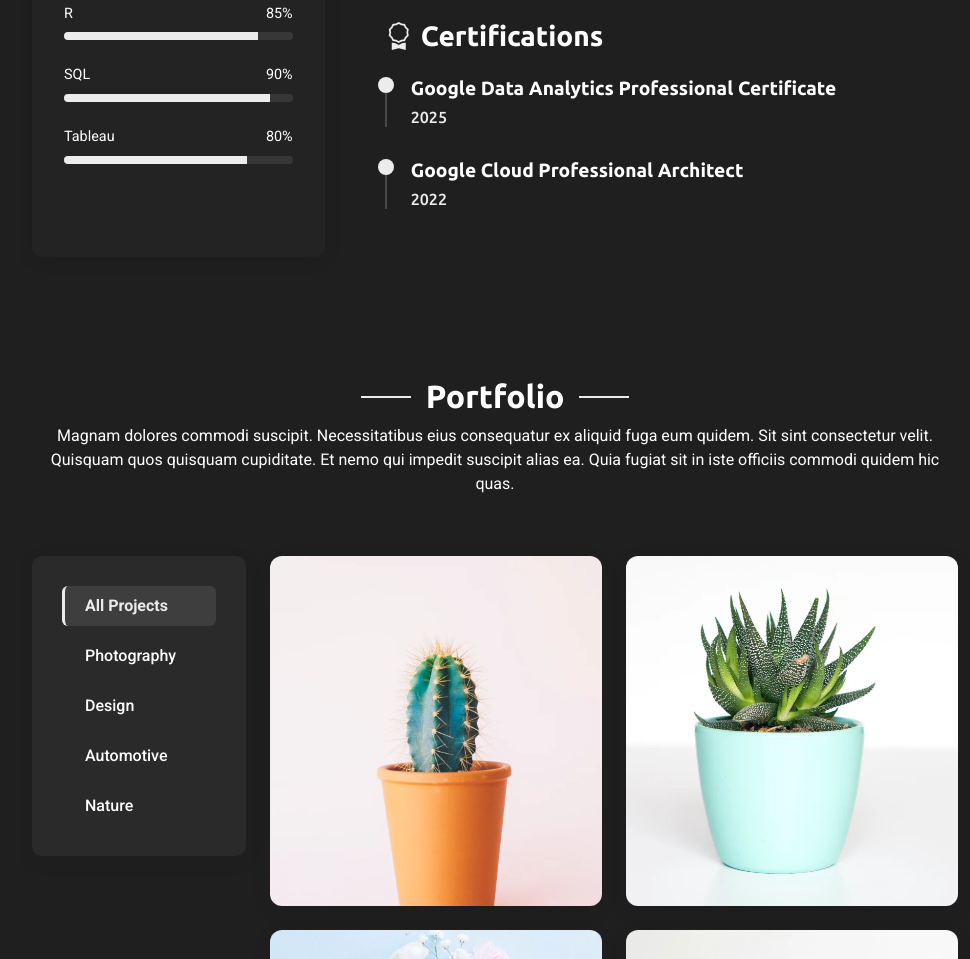
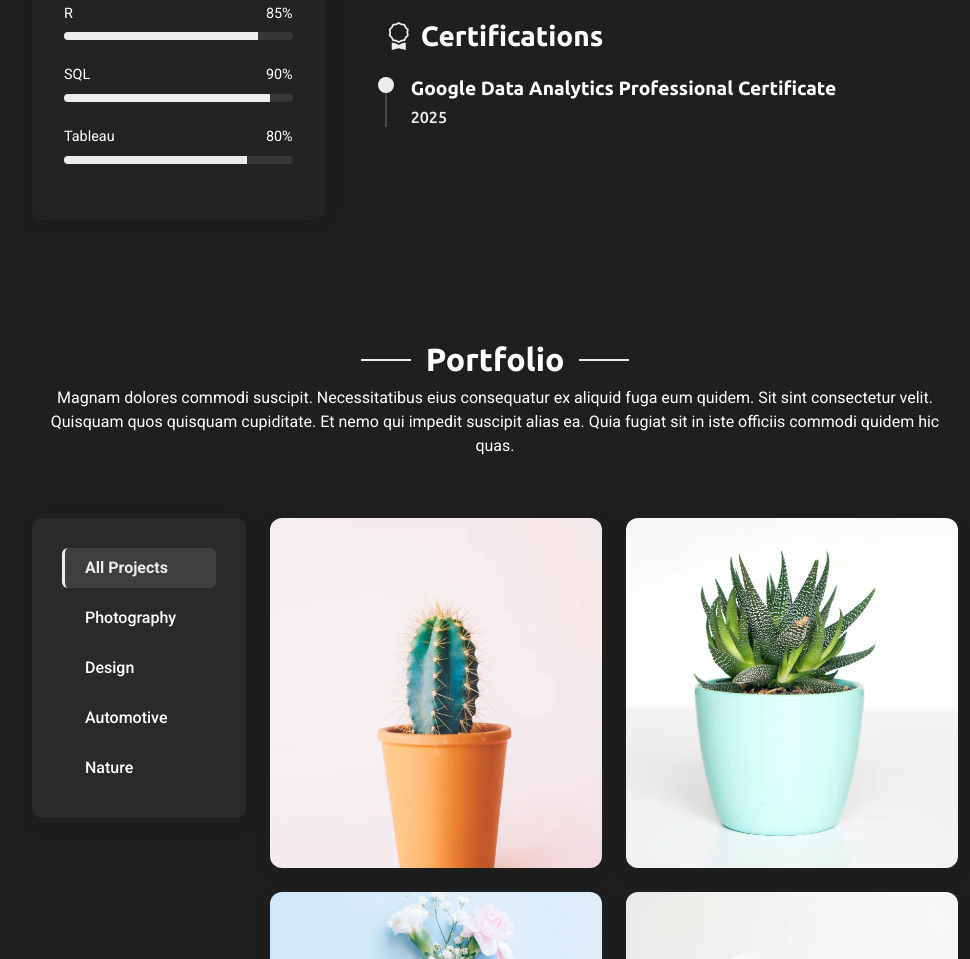
Before and after one commit to KEN-C0DING/Portfolio, a plain HTML site: page index.html in a window 1280 px wide. Shown: the part 3404-4363 px from the top of the page, without its empty margins (310-1280 px from the left). Drawn offline with nearby package versions, Linux system fonts and the light colour scheme.

Commit message:
Update index.html

```diff
--- a/index.html
+++ b/index.html
@@ -519,10 +519,10 @@
                 <h5>2025</h5>
               </div>
 
-              <div class="resume-item">
+              <!--<div class="resume-item">
                 <h4>Google Cloud Professional Architect</h4>
                 <h5>2022</h5>
-              </div>
+              </div>-->
             </div>
           </div>
         </div>
```
